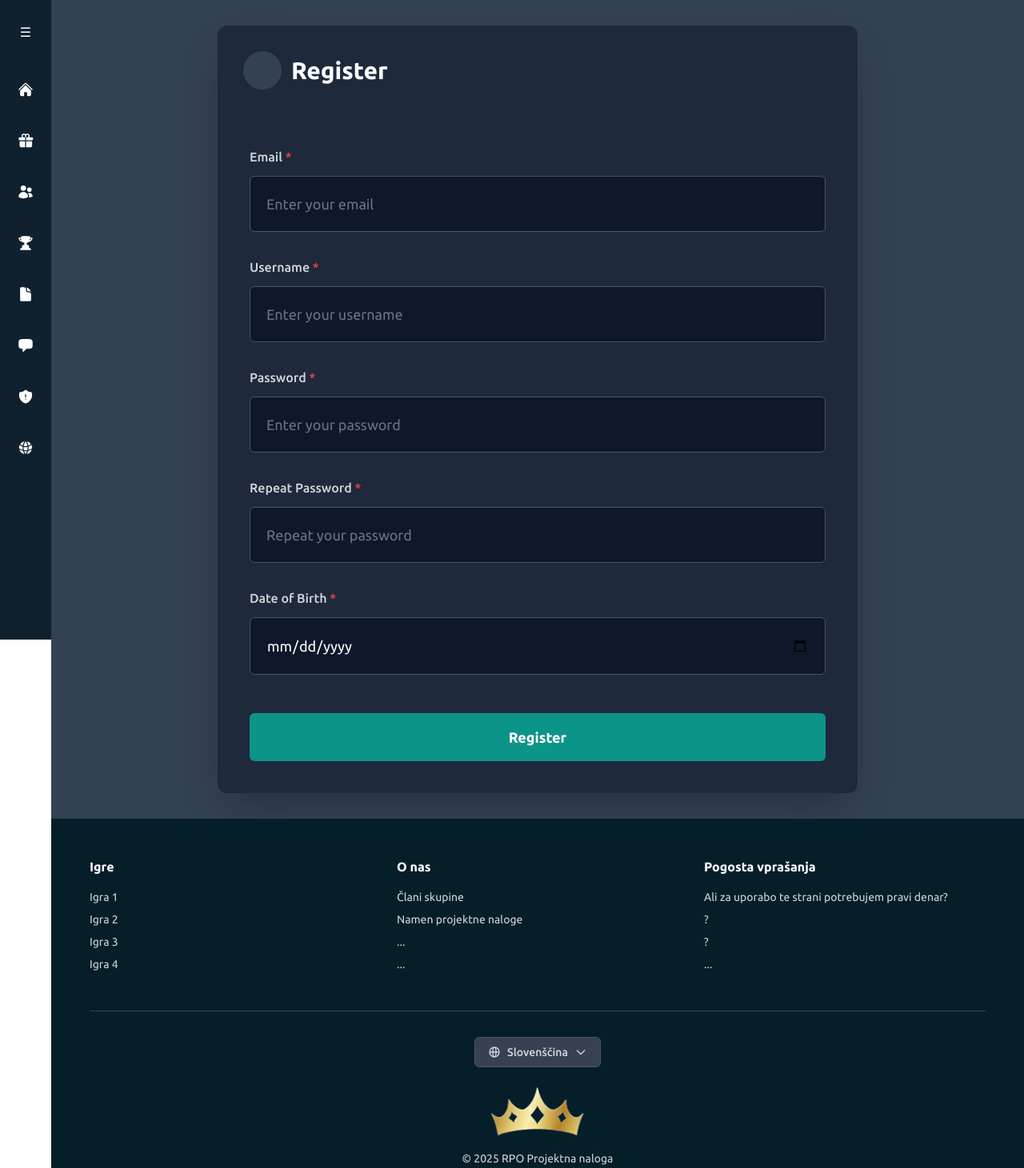
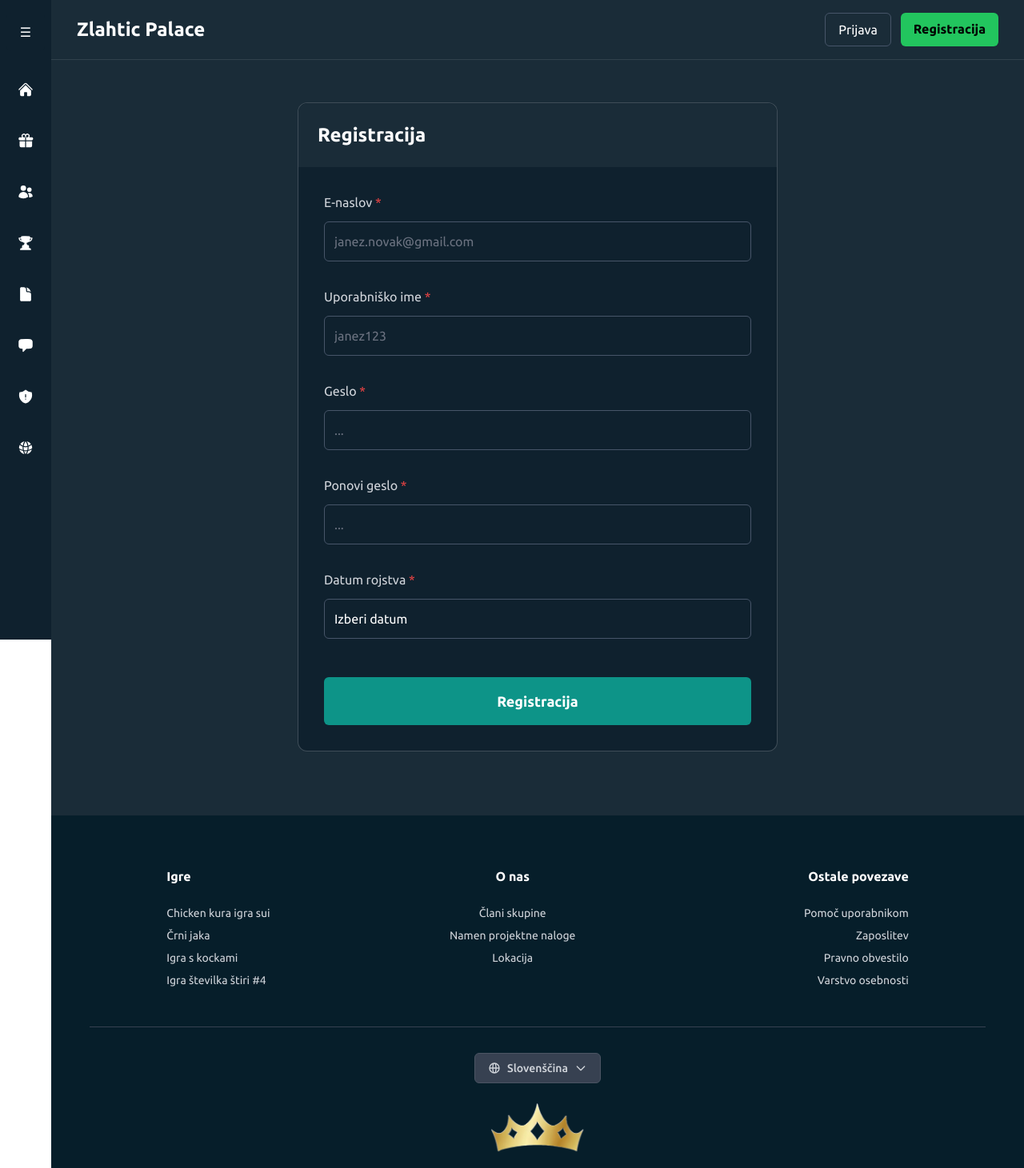
Before and after one commit to filip1suvajac/rpoProjektNo1, a React (Vite) app: page /register in a window 1280 px wide. Shown: the top 1461 px of the page at 80% size. Built offline with nearby package versions, Linux system fonts and the light colour scheme.

Commit message:
Dodaten popravek UI, npr. Login in Register strani

```diff
--- a/package.json
+++ b/package.json
@@ -11,7 +11,9 @@
   },
   "dependencies": {
     "@heroicons/react": "^2.2.0",
+    "date-fns": "^4.1.0",
     "react": "^19.2.0",
+    "react-day-picker": "^9.13.0",
     "react-dom": "^19.2.0",
     "react-router-dom": "^7.11.0"
   },
--- a/src/App.tsx
+++ b/src/App.tsx
@@ -4,6 +4,8 @@ import Home from "./pages/Home";
 import Login from "./pages/Login";
 import Register from "./pages/Register";
 import { useState } from "react";
+import TopBar from "./components/TopBar";
+
 import {
   ShieldExclamationIcon,
   UsersIcon,
@@ -90,8 +92,10 @@ function App() {
         />
       )}
         <div className={`flex-1 transition-all duration-300 max-w-full pl-16`}>
+          <TopBar sidebarOpen={sidebarOpen} />
+
           <Routes>
-            <Route path="/" element={<Home sidebarOpen={sidebarOpen}  />} />
+            <Route path="/" element={<Home />} />
             <Route path="/login" element={<Login />} />
             <Route path="/register" element={<Register />} />
           </Routes>
--- /dev/null
+++ b/src/components/DatePicker.tsx
@@ -0,0 +1,46 @@
+import { useState } from "react";
+import { DayPicker } from "react-day-picker";
+import "react-day-picker/dist/style.css";
+import { format } from "date-fns";
+
+
+type Props = {
+  value?: Date;
+  onChange: (date: Date | undefined) => void;
+};
+
+export default function DatePicker({ value, onChange }: Props) {
+  const [open, setOpen] = useState(false);
+
+  return (
+    <div className="relative">
+      {/* fake input */}
+      <button
+        type="button"
+        onClick={() => setOpen(!open)}
+        className="
+          w-full text-left
+          bg-[#0F212E] border border-slate-600
+          rounded-md p-3 text-white
+          hover:border-teal-500
+        "
+      >
+        {value ? format(value, "dd.MM.yyyy") : "Izberi datum"}
+      </button>
+
+      {open && (
+        <div className="absolute z-50 mt-2 rounded-lg bg-[#0F212E] border border-slate-700 p-3">
+          <DayPicker
+            mode="single"
+            selected={value}
+            onSelect={(d) => {
+              onChange(d);
+              setOpen(false);
+            }}
+            className="text-white"
+          />
+        </div>
+      )}
+    </div>
+  );
+}
--- a/src/components/Footer.tsx
+++ b/src/components/Footer.tsx
@@ -30,36 +30,36 @@ export default function Footer() {
   }, [isDropdownOpen]);
 
   return (
-    <footer className="bg-[#061E2A] text-gray-300 py-12">
+    <footer className="bg-[#061E2A] text-gray-300 py-16">
       <div className="max-w-6xl mx-auto px-4">
-        <div className="grid grid-cols-1 md:grid-cols-3 gap-8 mb-12">
+        <div className="flex justify-around gap-8 mb-12">
           <div>
-            <h4 className="font-bold text-white mb-4">Igre</h4>
+            <h4 className="font-bold text-white mb-6">Igre</h4>
             <ul className="space-y-2 text-sm">
-              <li><a href="#" className="hover:text-blue-400 transition">Igra 1</a></li>
-              <li><a href="#" className="hover:text-blue-400 transition">Igra 2</a></li>
-              <li><a href="#" className="hover:text-blue-400 transition">Igra 3</a></li>
-              <li><a href="#" className="hover:text-blue-400 transition">Igra 4</a></li>
+              <li><a href="#" className="hover:text-blue-400 transition">Chicken kura igra sui</a></li>
+              <li><a href="#" className="hover:text-blue-400 transition">Črni jaka</a></li>
+              <li><a href="#" className="hover:text-blue-400 transition">Igra s kockami</a></li>
+              <li><a href="#" className="hover:text-blue-400 transition">Igra številka štiri #4</a></li>
             </ul>
           </div>
 
-          <div>
-            <h4 className="font-bold text-white mb-4">O nas</h4>
+          <div className='text-center'>
+            <h4 className="font-bold text-white mb-6">O nas</h4>
             <ul className="space-y-2 text-sm">
               <li><a href="#" className="hover:text-blue-400 transition">Člani skupine</a></li>
               <li><a href="#" className="hover:text-blue-400 transition">Namen projektne naloge</a></li>
-              <li><a href="#" className="hover:text-blue-400 transition">...</a></li>
-              <li><a href="#" className="hover:text-blue-400 transition">...</a></li>
+              <li><a href="#" className="hover:text-blue-400 transition">Lokacija</a></li>
+              <li><a href="#" className="hover:text-blue-400 transition"></a></li>
             </ul>
           </div>
 
-          <div>
-            <h4 className="font-bold text-white mb-4">Pogosta vprašanja</h4>
+          <div className='text-right basis-48'>
+            <h4 className="font-bold text-white mb-6">Ostale povezave</h4>
             <ul className="space-y-2 text-sm">
-              <li><a href="#" className="hover:text-blue-400 transition">Ali za uporabo te strani potrebujem pravi denar?</a></li>
-              <li><a href="#" className="hover:text-blue-400 transition">?</a></li>
-              <li><a href="#" className="hover:text-blue-400 transition">?</a></li>
-              <li><a href="#" className="hover:text-blue-400 transition">...</a></li>
+              <li><a href="#" className="hover:text-blue-400 transition">Pomoč uporabnikom</a></li>
+              <li><a href="#" className="hover:text-blue-400 transition">Zaposlitev</a></li>
+              <li><a href="#" className="hover:text-blue-400 transition">Pravno obvestilo</a></li>
+              <li><a href="#" className="hover:text-blue-400 transition">Varstvo osebnosti</a></li>
             </ul>
           </div>
         </div>
--- a/src/pages/Home.tsx
+++ b/src/pages/Home.tsx
@@ -5,7 +5,6 @@ import Tabs from "../components/Tabs";
 import CasinoBetsTable from "../components/CasinoBetsTable";
 import LeaderboardTable from "../components/LeaderboardTable";
 import { Link } from "react-router-dom";
-import TopBar from "../components/TopBar";
 
 const sampleFaqs: FAQ[] = [
   {
@@ -40,15 +39,13 @@ const sampleFaqs: FAQ[] = [
   },
 ];
 
-export default function Home({ sidebarOpen }: { sidebarOpen: boolean }) {
+export default function Home() {
   const [activeTab, setActiveTab] = useState<"casino" | "leaderboard">("casino");
 
   return (
     <div className="min-h-screen flex flex-col bg-[#1A2C38]">
       {/* HEADER */}
       <div className="bg-[url('/src/assets/header.png')] bg-cover bg-center text-white relative">
-        <TopBar sidebarOpen={sidebarOpen} />
-
         <section className="flex items-center justify-between pb-24 pt-36 max-w-[70%] mx-auto">
           <div className="flex flex-col items-start text-left max-w-xl">
             <h1 className="text-4xl font-extrabold mb-4">
--- a/src/pages/Login.tsx
+++ b/src/pages/Login.tsx
@@ -1,28 +1,26 @@
 function Login() {
   return (
-    <div className="flex justify-center items-center h-screen bg-slate-700">
+    <div className="flex justify-center items-center pb-20 pt-32 bg-[#1A2C38]">
       {/* center block */}
-      <div className="bg-slate-800 w-[800px] rounded-xl shadow-2xl">
+      <div className="bg-[#0F212E] w-[600px] rounded-xl border border-white/20">
         {/* top bar */}
-        <div className="bg-slate-800 rounded-t-xl p-8 flex items-center gap-3">
-          {/* logo za enkrat prazno */}
-          <div className="w-12 h-12 bg-slate-700 rounded-full"></div>
+        <div className="bg-[#1A2C38] rounded-t-xl p-6 flex items-center gap-3">
           {/* app name */}
-          <h2 className="text-white font-bold text-3xl">MyApp</h2>
+          <h2 className="text-white font-bold text-2xl">Prijava</h2>
         </div>
 
         {/* body */}
-        <div className="p-10 flex flex-col gap-8">
+        <div className="p-8 flex flex-col gap-8">
           {/* email/username */}
           <div className="flex flex-col">
-            <label htmlFor="email" className="mb-3 font-medium text-gray-300 text-base">
-              Email or Username <span className="text-red-500">*</span>
+            <label htmlFor="email" className="mb-3 font-sm text-gray-300 text-base">
+              E-naslov ali uporabniško ime <span className="text-red-500">*</span>
             </label>
             <input
               type="text"
               id="email"
-              placeholder="Enter your email or username"
-              className="bg-slate-900 border border-slate-600 rounded-md p-5 text-white text-lg placeholder-gray-500 focus:outline-none focus:ring-2 focus:ring-teal-500"
+              placeholder="janez.novak@gmail.com"
+              className="bg-[#0F212E] border border-slate-600 rounded-md p-3 text-white text-md placeholder-gray-500 focus:outline-none focus:ring-2 focus:ring-teal-500"
             />
           </div>
 
@@ -32,19 +30,19 @@ function Login() {
               htmlFor="password"
               className="mb-3 font-medium text-gray-300 text-base"
             >
-              Password <span className="text-red-500">*</span>
+              Geslo <span className="text-red-500">*</span>
             </label>
             <input
               type="password"
               id="password"
-              placeholder="Enter your password"
-              className="bg-slate-900 border border-slate-600 rounded-md p-5 text-white text-lg placeholder-gray-500 focus:outline-none focus:ring-2 focus:ring-teal-500"
+              placeholder="..."
+              className="bg-[#0F212E] border border-slate-600 rounded-md p-3 text-white text-md placeholder-gray-500 focus:outline-none focus:ring-2 focus:ring-teal-500"
             />
           </div>
 
           {/* login button */}
           <button className="bg-teal-600 text-white font-bold py-4 text-lg rounded-md mt-4 hover:bg-teal-700 transition">
-            Login
+            Prijava
           </button>
         </div>
       </div>
--- a/src/pages/Register.tsx
+++ b/src/pages/Register.tsx
@@ -1,31 +1,33 @@
+import { useState } from "react";
+import DatePicker from "../components/DatePicker";
+
 function Register() {
+  const [birthDate, setBirthDate] = useState<Date | undefined>();
+
   return (
-    <div className="flex justify-center items-center min-h-screen bg-slate-700 overflow-y-auto py-8">
+    <div className="flex justify-center items-center pb-20 pt-32 bg-[#1A2C38]">
       {/* center block */}
-      <div className="bg-slate-800 w-[800px] rounded-xl shadow-2xl">
+      <div className="bg-[#0F212E] w-[600px] rounded-xl border border-white/20">
         {/* top bar */}
-        <div className="bg-slate-800 rounded-t-xl p-8 flex items-center gap-3">
-          {/* logo za enkrat prazno */}
-          <div className="w-12 h-12 bg-slate-700 rounded-full"></div>
-          {/* app name */}
-          <h2 className="text-white font-bold text-3xl">Register</h2>
+        <div className="bg-[#1A2C38] rounded-t-xl p-6 flex items-center gap-3">
+          <h2 className="text-white font-bold text-2xl">Registracija</h2>
         </div>
 
         {/* body */}
-        <div className="p-10 flex flex-col gap-8">
+        <div className="p-8 flex flex-col gap-8">
           {/* email */}
           <div className="flex flex-col">
             <label
               htmlFor="email"
-              className="mb-3 font-medium text-gray-300 text-base"
+              className="mb-3 text-gray-300 text-base"
             >
-              Email <span className="text-red-500">*</span>
+              E-naslov <span className="text-red-500">*</span>
             </label>
             <input
               type="email"
               id="email"
-              placeholder="Enter your email"
-              className="bg-slate-900 border border-slate-600 rounded-md p-5 text-white text-lg placeholder-gray-500 focus:outline-none focus:ring-2 focus:ring-teal-500"
+              placeholder="janez.novak@gmail.com"
+              className="bg-[#0F212E] border border-slate-600 rounded-md p-3 text-white text-md placeholder-gray-500 focus:outline-none focus:ring-2 focus:ring-teal-500"
             />
           </div>
 
@@ -33,15 +35,15 @@ function Register() {
           <div className="flex flex-col">
             <label
               htmlFor="username"
-              className="mb-3 font-medium text-gray-300 text-base"
+              className="mb-3 text-gray-300 text-base"
             >
-              Username <span className="text-red-500">*</span>
+              Uporabniško ime <span className="text-red-500">*</span>
             </label>
             <input
               type="text"
               id="username"
-              placeholder="Enter your username"
-              className="bg-slate-900 border border-slate-600 rounded-md p-5 text-white text-lg placeholder-gray-500 focus:outline-none focus:ring-2 focus:ring-teal-500"
+              placeholder="janez123"
+              className="bg-[#0F212E] border border-slate-600 rounded-md p-3 text-white text-md placeholder-gray-500 focus:outline-none focus:ring-2 focus:ring-teal-500"
             />
           </div>
 
@@ -49,15 +51,15 @@ function Register() {
           <div className="flex flex-col">
             <label
               htmlFor="password"
-              className="mb-3 font-medium text-gray-300 text-base"
+              className="mb-3 text-gray-300 text-base"
             >
-              Password <span className="text-red-500">*</span>
+              Geslo <span className="text-red-500">*</span>
             </label>
             <input
               type="password"
               id="password"
-              placeholder="Enter your password"
-              className="bg-slate-900 border border-slate-600 rounded-md p-5 text-white text-lg placeholder-gray-500 focus:outline-none focus:ring-2 focus:ring-teal-500"
+              placeholder="..."
+              className="bg-[#0F212E] border border-slate-600 rounded-md p-3 text-white text-md placeholder-gray-500 focus:outline-none focus:ring-2 focus:ring-teal-500"
             />
           </div>
 
@@ -65,36 +67,31 @@ function Register() {
           <div className="flex flex-col">
             <label
               htmlFor="repeat-password"
-              className="mb-3 font-medium text-gray-300 text-base"
+              className="mb-3 text-gray-300 text-base"
             >
-              Repeat Password <span className="text-red-500">*</span>
+              Ponovi geslo <span className="text-red-500">*</span>
             </label>
             <input
               type="password"
               id="repeat-password"
-              placeholder="Repeat your password"
-              className="bg-slate-900 border border-slate-600 rounded-md p-5 text-white text-lg placeholder-gray-500 focus:outline-none focus:ring-2 focus:ring-teal-500"
+              placeholder="..."
+              className="bg-[#0F212E] border border-slate-600 rounded-md p-3 text-white text-md placeholder-gray-500 focus:outline-none focus:ring-2 focus:ring-teal-500"
             />
           </div>
 
           {/* date of birth */}
-          <div className="flex flex-col">
-            <label
-              htmlFor="date-of-birth"
-              className="mb-3 font-medium text-gray-300 text-base"
-            >
-              Date of Birth <span className="text-red-500">*</span>
+          <div className="flex flex-col gap-3">
+            <label className="text-gray-300">
+              Datum rojstva <span className="text-red-500">*</span>
             </label>
-            <input
-              type="date"
-              id="date-of-birth"
-              className="bg-slate-900 border border-slate-600 rounded-md p-5 text-white text-lg placeholder-gray-500 focus:outline-none focus:ring-2 focus:ring-teal-500"
-            />
+
+            <DatePicker value={birthDate} onChange={setBirthDate} />
           </div>
+
 
           {/* register button */}
           <button className="bg-teal-600 text-white font-bold py-4 text-lg rounded-md mt-4 hover:bg-teal-700 transition">
-            Register
+            Registracija
           </button>
         </div>
       </div>
```
Also changed, not shown: 1 other file (tests, documents, lock files or other folders).
